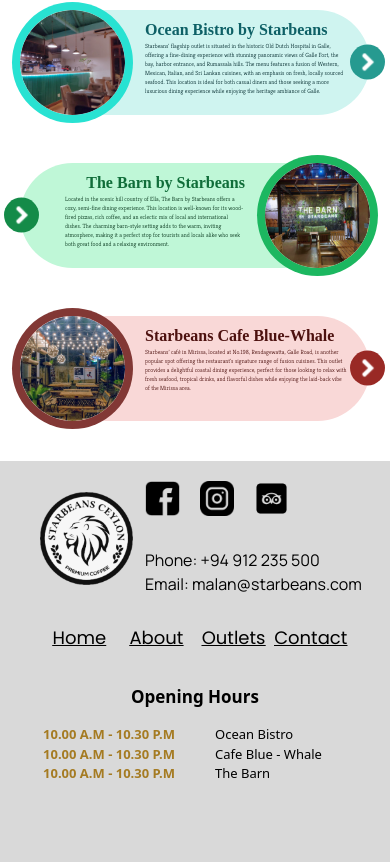
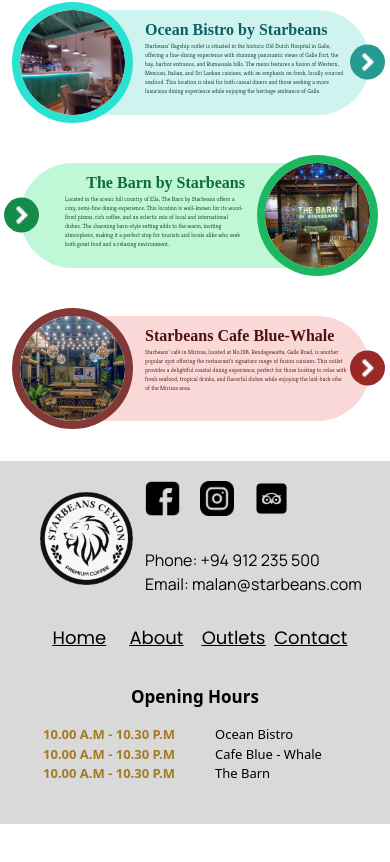
Before and after one commit to Lasith22/starbeans, a React (Vite) app: page / in a window 390 px wide. Shown: the part 2565-3427 px from the top of the page. After the commit the page ends 3389 px from the top, so only its background shows below. Built offline with nearby package versions, Linux system fonts and the light colour scheme; a web font is replaced by a local one.

Commit message:
Remove commented-out code and adjust Footer layout for cleaner structure

```diff
--- a/src/components/footer/Footer.jsx
+++ b/src/components/footer/Footer.jsx
@@ -41,7 +41,7 @@
         </div>
 
         {/* 2nd column */}
-        <div className=" flex flex-col items-center col-span-3  lg:pb-0 lg:mb-0  pb-5 mb-5  ">
+        <div className=" flex flex-col items-center col-span-3 ">
           {/* Title */}
           <h2 className="text-center text-black font-bold text-[17px] lg:text-[20px] mb-4 mt-6 md:mt-0">
             Opening Hours
@@ -70,35 +70,6 @@
               </h1>
             </div>
           </div>
-
-          {/* <div className="flex flex-col gap-2 font-poppins mx-3">
-            <div className="grid grid-cols-2  justify-between items-center ">
-              <h1 className="text-[#A57B22] font-bold  text-[13px] lg:text-[18px]">
-                10.00 A.M - 10.30 P.M
-              </h1>
-              <h1 className="text-black text-[13px] lg:text-[18px] text-center line-clamp-1">
-                Ocean Bistro
-              </h1>
-            </div>
-
-            <div className="grid grid-cols-2    justify-between items-center ">
-              <h1 className="text-[#A57B22] font-bold  text-[13px] lg:text-[18px]">
-                10.00 A.M - 10.30 P.M
-              </h1>
-              <h1 className="text-black text-[13px] lg:text-[18px] text-center">
-                Cafe Blue - Whale
-              </h1>
-            </div>
-
-            <div className="grid grid-cols-2  justify-between items-center pb-20 ">
-              <h1 className="text-[#A57B22] font-bold  text-[13px] lg:text-[18px]">
-                10.00 A.M - 10.30 P.M
-              </h1>
-              <h1 className="text-black text-[13px] lg:text-[18px] text-center">
-                The Barn by Starbeans
-              </h1>
-            </div>
-          </div> */}
         </div>
       </div>
     </div>
```
